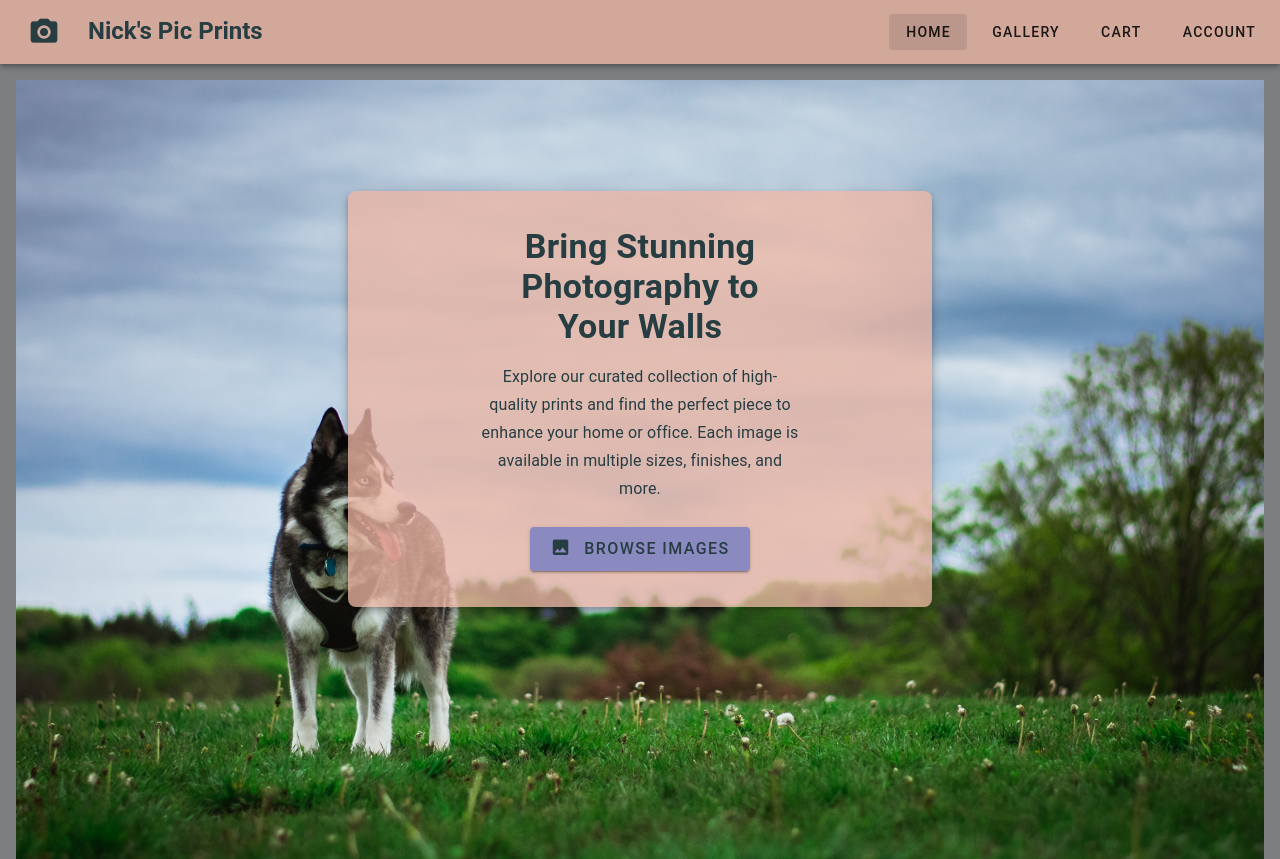
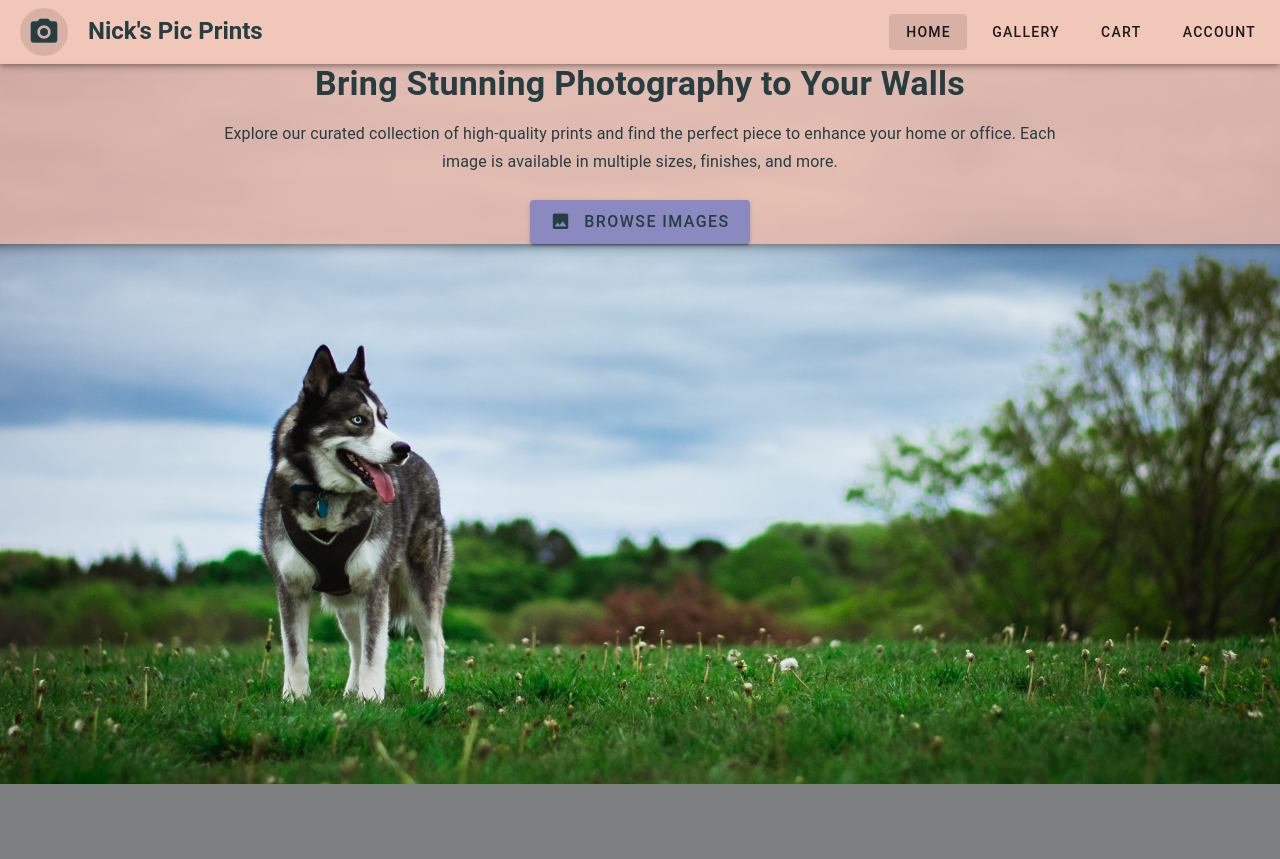
Before and after one commit to NHeadson/PhotoPrintShop, a Vue app: page / in a window 1280 px wide. Shown: the top 859 px of the page. Built offline with nearby package versions, Linux system fonts and the light colour scheme.

Commit message:
[1.9.3] In class work

```diff
--- a/src/App.vue
+++ b/src/App.vue
@@ -38,11 +38,13 @@ export default {
 
 <!-- HTML -->
 <template>
-  <v-app>
+  <v-app
+    class="mx-0 mt-16 mb-0">
     <AppHeader/>
-    <v-main>
+    <v-main
+      class="ma-0 pa-0">
       <v-container
-        class="pb-10 pa-0 ma-0"
+        class="ma-0 pa-0"
         fluid
       >
         <router-view :photos="photos" />
@@ -53,4 +55,8 @@ export default {
 </template>
 
 <!-- STYLES -->
-<style scoped></style>
+<style scoped>
+v-main {
+  height: 100vh;
+}
+</style>
--- a/src/components/AppFooter.vue
+++ b/src/components/AppFooter.vue
@@ -6,10 +6,11 @@ export default {
 </script>
 
 <template>
-  <v-footer color="var(--dark)" class="text-white text-center justify-start pl-15 pa-2">
-    © 2025 - Nick Headson
-  </v-footer>
-
+  <v-container fluid class="pa-0 mt-0">
+    <v-footer color="var(--dark)" class="text-white text-center justify-start pl-15">
+      © 2025 - Nick Headson
+    </v-footer>
+  </v-container>
 
 </template>
 
--- a/src/components/AppHeader.vue
+++ b/src/components/AppHeader.vue
@@ -16,6 +16,7 @@ export default {
     <template v-slot:prepend>
       <v-app-bar-nav-icon
         class="ml-4 nav-link"
+        to="/"
       >
         <v-icon
           color="var(--dark)"
--- a/src/components/HomeCarousel.vue
+++ b/src/components/HomeCarousel.vue
@@ -25,11 +25,13 @@ export default {
 <template>
 
   <v-container
-    class="pa-0"
+    class="pa-0 ma-0"
+    width="100vw"
     fluid
   >
     <v-carousel
-      height="820"
+      class="pa-0 ma-0"
+      height="100%"
       :show-arrows="false"
       hide-delimiters
       cycle
@@ -39,12 +41,16 @@ export default {
       <v-carousel-item
         v-for="photo in filteredPhotos"
         :key="photo.title"
+        width="100%"
       >
         <v-img
-          class="ma-auto"
+          width="100%"
+          :aspect-ratio="16 / 9"
+          class="ma-0"
           :src="photo.src"
           position="50% 45%"
           cover
+          eager
         >
 
         </v-img>
--- a/src/views/HomePage.vue
+++ b/src/views/HomePage.vue
@@ -6,7 +6,7 @@ export default {
   components: {
     HomeCarousel,
   },
-  data () {
+  data() {
     return {
       showModal: true,
     }
@@ -19,7 +19,7 @@ export default {
   },
   methods: {
     goToShop() {
-      this.$router.push({ name: 'GalleryPage' });
+      this.$router.push({name: 'GalleryPage'});
     }
   },
 };
@@ -27,7 +27,9 @@ export default {
 
 <template>
   <v-container
-    class="ma-0"
+    width="100vw"
+    height="100vh"
+    class="ma-0 pa-0"
     style="position: relative;"
     fluid
   >
@@ -37,17 +39,22 @@ export default {
     <div
       v-if="showModal"
       class="modal-overlay">
-      <div>
-        <v-container class="mt-16">
+      <v-container
+        class="mt-3 pa-0"
+        height="100%"
+        fluid>
         <v-row
           align="center"
           justify="center"
-            class="cta-banner pa-6 rounded-lg elevation-5"
+          class="cta-banner rounded-lg elevation-5"
+          fluid
         >
           <v-col
             cols="12"
             md="8"
-              class="d-flex flex-column justify-center align-center text-center px-5"
+            height="95%"
+            width="100vw"
+            class="d-flex flex-column justify-center align-center text-center pa-0"
           >
             <h2 class="text-h4 font-weight-bold mb-4">
               Bring Stunning Photography to Your Walls
@@ -64,7 +71,6 @@ export default {
         </v-row>
       </v-container>
     </div>
-    </div>
   </v-container>
 </template>
 
@@ -73,8 +79,6 @@ export default {
   position: relative;
   background: var(--primary);
   color: var(--dark);
-  width: 50%;
-  margin: 4% auto auto auto;
 }
 
 .modal-overlay {
@@ -82,7 +86,9 @@ export default {
   top: 0;
   left: 0;
   width: 100%;
-  height: 100%;
+  height: 100vh;
+  margin: 0;
+  padding: 0;
   justify-content: center;
   align-items: center;
   z-index: 10;
```
Also changed, not shown: src/components/Cart.vue (renamed from src/components/CartPage.vue). Lines whose indentation alone changed are shown as unchanged.
